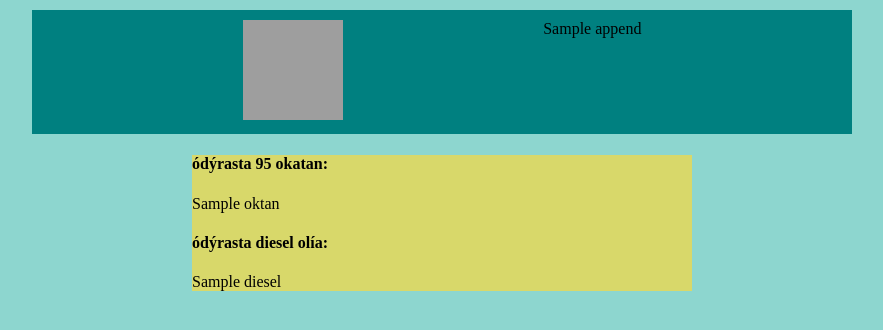
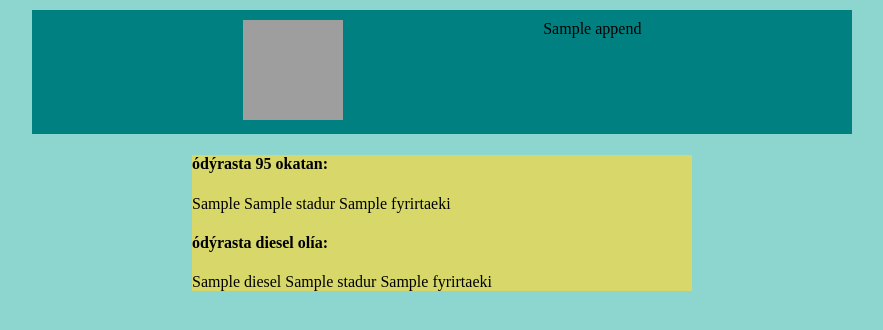
Before and after one commit to kartoflu-supa/Vefverkefni3, a Flask app: template templates/index.html in a window 1280 px wide. Shown: the part 46-376 px from the top of the page, without its empty margins (198-1081 px from the left). Run offline with Flask 2, Linux system fonts and the light colour scheme; the template is opened without the code that fills it: most values are stand-ins (such as "Sample title", 1, 10 or a date in 2020); parts of the project's set-up code (start-up, migrations or seed data) failed here and were passed over; grey boxes are pictures that could not be loaded.

Commit message:
lagaði ódýrustu kassan

```diff
--- a/app.py
+++ b/app.py
@@ -5,13 +5,13 @@ app = Flask(__name__)
 with urllib.request.urlopen("http://apis.is/petrol") as url:
     data = json.loads(url.read().decode())
 listibensin = []
-cheap95 = data["results"][0]["bensin95"]
-cheapD = data["results"][0]["diesel"]
+cheap95 = {"bensin95":data["results"][0]["bensin95"],"stadur":data["results"][0]["name"],"fyrirtaeki":data["results"][0]["company"]}
+cheapD = {"diesel":data["results"][0]["diesel"],"stadur":data["results"][0]["name"],"fyrirtaeki":data["results"][0]["company"]}
 for x in data["results"]:
-    if x["bensin95"] < cheap95:
-        cheap95 = x["bensin95"]
-    if x["diesel"] < cheapD:
-        cheapD = x["diesel"]
+    if x["bensin95"] < cheap95["bensin95"]:
+        cheap95 = {"bensin95":x["bensin95"],"stadur":x["name"],"fyrirtaeki":x["company"]}
+    if x["diesel"] < cheapD["diesel"]:
+        cheapD = {"diesel":x["diesel"],"stadur":x["name"],"fyrirtaeki":x["company"]}
     listibensin.append(x)
 date = data["timestampPriceCheck"]
 myndir = {"Atlantsolía":"/static/atlantsolia.png","Costco Iceland":"/static/costco.png","Dælan":"/static/daelan.png","N1":"/static/n1.png","ÓB":"/static/ob.png","Olís":"/static/olis.png","Orkan":"/static/orkan.png"}
--- a/static/base.css
+++ b/static/base.css
@@ -39,8 +39,10 @@ body
 .table
 {
     background-color: rgb(54, 53, 53);
+    margin: 0 auto;
 }
 .tablecont
 {
     background-color: rgb(240, 202, 154);
+    padding: 10px;
 }
--- a/templates/index.html
+++ b/templates/index.html
@@ -20,8 +20,8 @@
     </div>
     <div class="box">
         <p>
-            <h4>ódýrasta 95 okatan:</h4> {{oktan}}
-            <h4>ódýrasta diesel olía: </h4>{{diesel}}
+            <h4>ódýrasta 95 okatan:</h4> {{oktan['bensin95']}} {{oktan['stadur']}} {{oktan['fyrirtaeki']}}
+            <h4>ódýrasta diesel olía: </h4> {{diesel['diesel']}} {{diesel['stadur']}} {{diesel['fyrirtaeki']}}
         </p>
     </div>
 </body>
```
